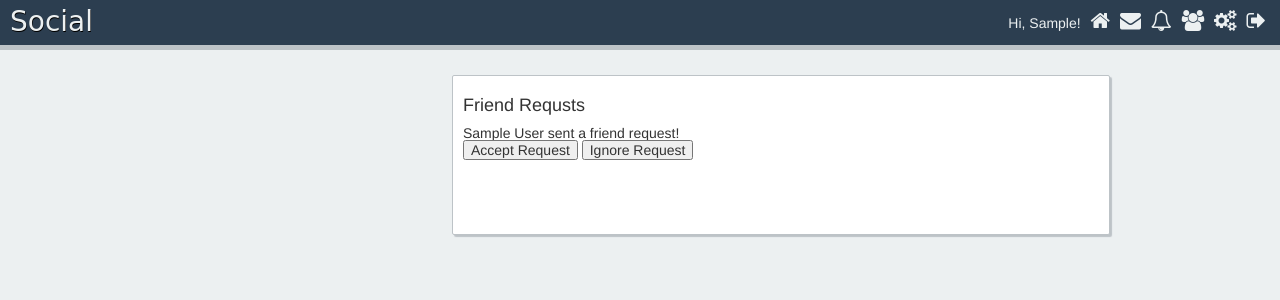
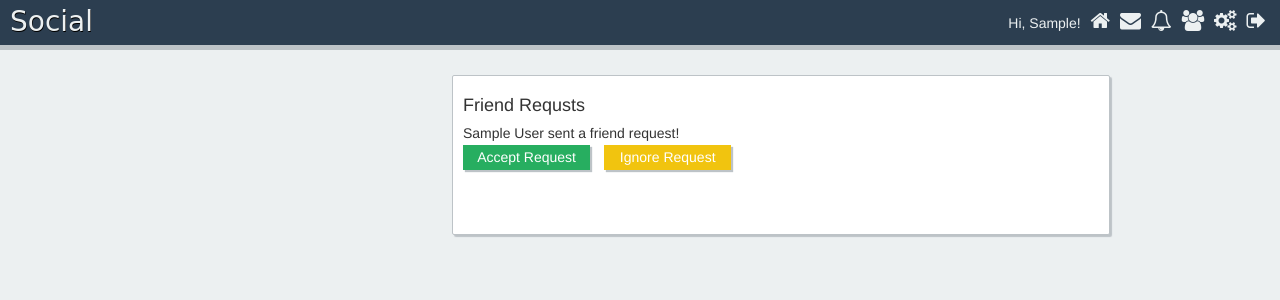
Before and after one commit to cwithac/social_clone, a PHP site: page /requests.php in a window 1280 px wide. Shown: the top 300 px of the page. Run offline with PHP 8.4, Linux system fonts and the light colour scheme; the visitor is signed in with stand-in values (Sample User, id 1); tables that the repository leaves empty or names only in its code hold one stand-in row (values such as "Sample post"); some web fonts are replaced.

Commit message:
9.83 Accept and Ignore friend requests button styling

```diff
--- a/assets/css/style.css
+++ b/assets/css/style.css
@@ -293,3 +293,12 @@ nav a:hover {
   margin: 7px 0 0 7px;
   color: #FFF;
 }
+
+#accept-button, #ignore-button {
+  width: 20%;
+  height: 25px;
+  border: none;
+  margin: 5px 10px 0 0;
+  box-shadow: 2px 2px 1px #bdc3c7;
+  color: #FFF;
+}
--- a/requests.php
+++ b/requests.php
@@ -40,8 +40,8 @@ include('includes/header.php');
           ?>
 
           <form action="requests.php" method="POST">
-            <input type="submit" name="accept_request<?php echo $user_from; ?>" id="accept-button" value="Accept Request">
-            <input type="submit" name="ignore_request<?php echo $user_from; ?>" id="ignore-button" value="Ignore Request">
+            <input type="submit" name="accept_request<?php echo $user_from; ?>" id="accept-button" class="success" value="Accept Request">
+            <input type="submit" name="ignore_request<?php echo $user_from; ?>" id="ignore-button" class="warning" value="Ignore Request">
           </form>
 
           <?php
```
